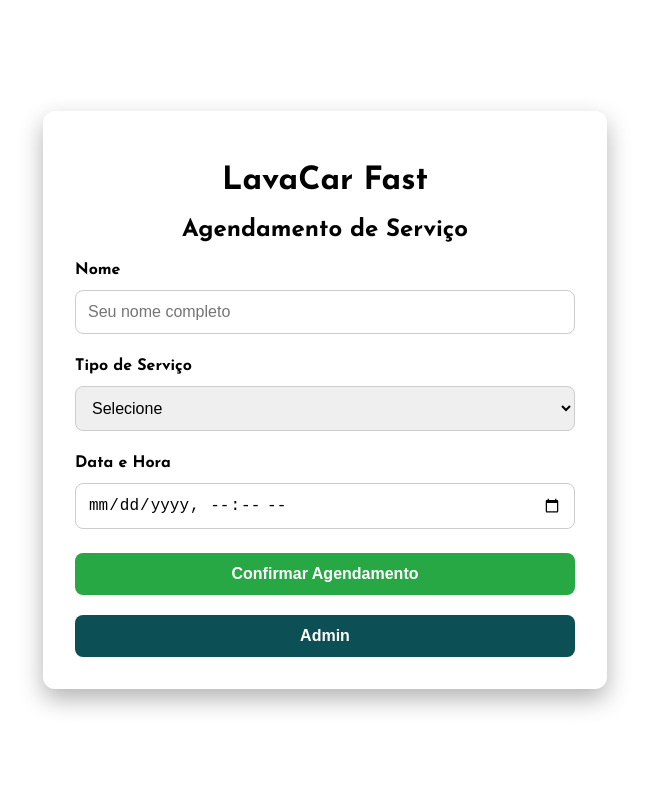
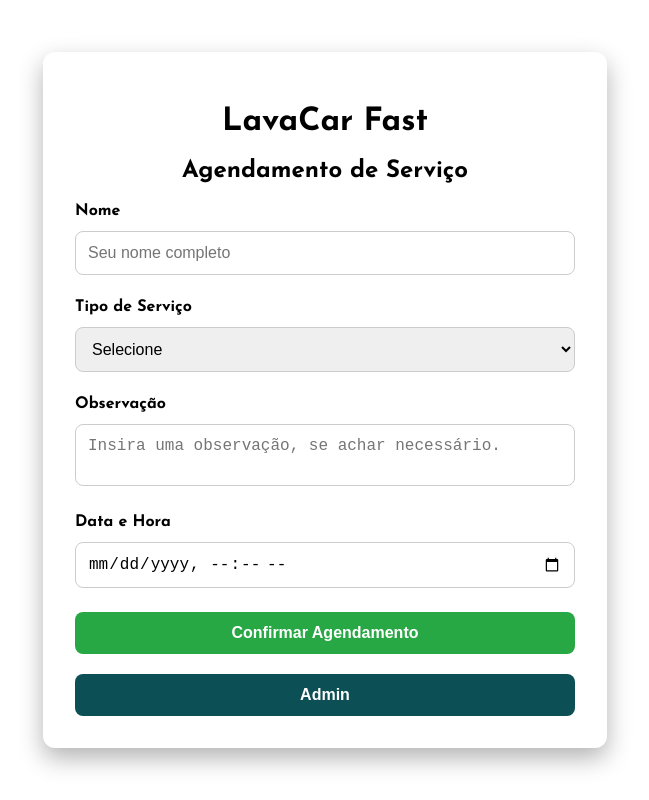
Before and after one commit to coder-gaia/lavacar_client, a React (Vite) app: page / in a window 1280 px wide. Shown: the whole page, without its empty margins (315-964 px from the left). Built offline with nearby package versions, Linux system fonts and the light colour scheme.

Commit message:
added the oobservation area and it's styles

```diff
--- a/src/pages/Booking.tsx
+++ b/src/pages/Booking.tsx
@@ -1,11 +1,12 @@
 import { useState } from "react"
-import { ADMButton, BookingWrapper, Button, DurationInfo, FormGroup, Input, Label, OptionDescription, Select } from "./BookingStyles"
+import { ADMButton, BookingWrapper, Button, DurationInfo, FormGroup, Input, Label, ObservationInput, OptionDescription, Select } from "./BookingStyles"
 import { serviceDurations } from "../utils/services"
 import { Link, useNavigate } from "react-router-dom";
 
 const Booking = () => {
 
   const [name, setName] = useState('');
+  const [observation, setObservation] = useState('');
   const [service, setService] = useState('');
   const [dateTime, setDateTime] = useState('');
   const navigate = useNavigate();
@@ -55,6 +56,14 @@ const Booking = () => {
         )}
       </FormGroup>
       <FormGroup>
+        <Label>Observação</Label>
+          <ObservationInput
+            placeholder="Insira uma observação, se achar necessário."
+            value={observation}
+            onChange={(e) => setObservation(e.target.value)}>
+          </ObservationInput>
+      </FormGroup>
+      <FormGroup>
         <Label>Data e Hora</Label>
           <Input
             type="datetime-local"
--- a/src/pages/BookingStyles.tsx
+++ b/src/pages/BookingStyles.tsx
@@ -35,6 +35,16 @@ export const Label = styled.label`
 `
 
 export const Input = styled.input`
+  width: 100%;
+  box-sizing: border-box;
+  padding: 0.75rem;
+  border: 1px solid #ccc;
+  border-radius: 8px;
+  font-size: 1rem;
+  margin-top: 0.25rem;
+`
+export const ObservationInput = styled.textarea`
+  resize:none;
   width: 100%;
   box-sizing: border-box;
   padding: 0.75rem;
```
